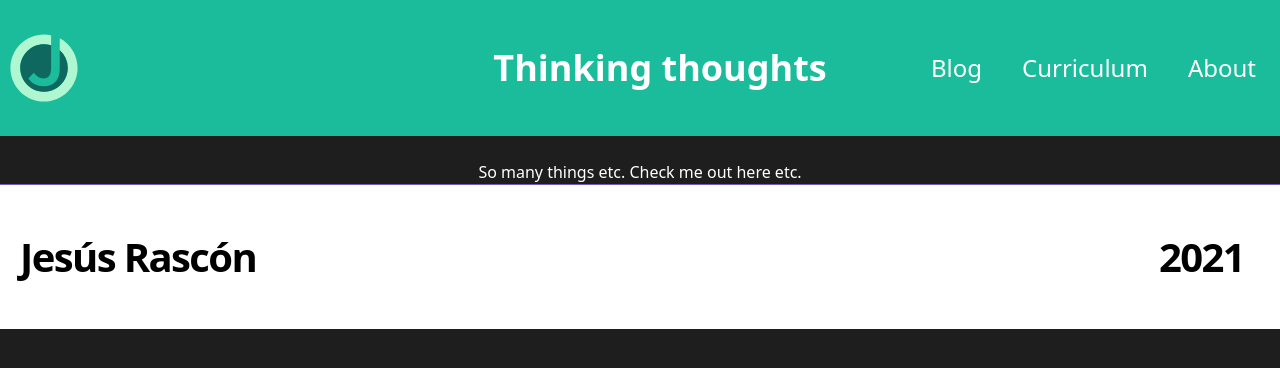
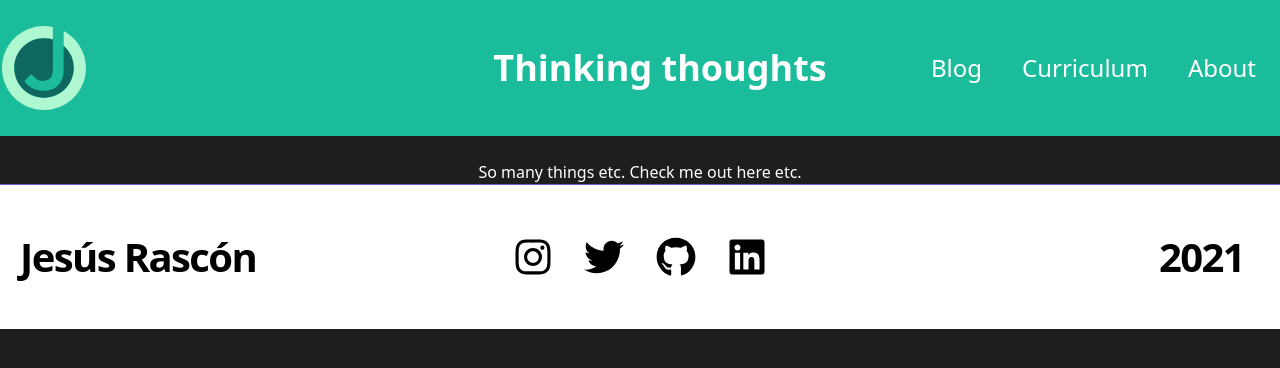
Before and after one commit to jesi-rgb/old.jesirgb.com, a Next.js app: page / in a window 1280 px wide. Shown: the top 368 px of the page. Built offline with nearby package versions, Linux system fonts and the light colour scheme.

Commit message:
added font awesome and corrected bug!

```diff
--- a/components/Footer.js
+++ b/components/Footer.js
@@ -1,4 +1,20 @@
 import Container from "./container";
+
+import {
+  faInstagram,
+  faTwitter,
+  faGithub,
+  faLinkedin,
+} from "@fortawesome/free-brands-svg-icons";
+
+import { faAddressBook, faAdjust } from "@fortawesome/free-solid-svg-icons";
+import { FontAwesomeIcon } from "@fortawesome/react-fontawesome";
+import Link from "next/link";
+
+//bug correction
+import "@fortawesome/fontawesome-svg-core/styles.css";
+import { config } from "@fortawesome/fontawesome-svg-core";
+config.autoAddCss = false; /* eslint-disable import/first */
 
 export default function Footer() {
   return (
@@ -8,6 +24,41 @@ export default function Footer() {
           <h3 className="text-4xl lg:text-5xl font-bold tracking-tighter leading-tight text-center lg:text-left mb-10 lg:mb-0 lg:pr-4 lg:w-1/2">
             Jesús Rascón
           </h3>
+          <Link href="https://www.instagram.com/jrascon_">
+            <a>
+              <FontAwesomeIcon
+                icon={faInstagram}
+                className="transform scale-250 mx-7 hover:text-accent-1"
+              />
+            </a>
+          </Link>
+
+          <Link href="https://www.twitter.com/jesi_rgb">
+            <a>
+              <FontAwesomeIcon
+                icon={faTwitter}
+                className="transform scale-250 mx-7 hover:text-accent-1"
+              />
+            </a>
+          </Link>
+
+          <Link href="https://www.github.com/jesi-rgb">
+            <a>
+              <FontAwesomeIcon
+                icon={faGithub}
+                className="transform scale-250 mx-7 hover:text-accent-1"
+              />
+            </a>
+          </Link>
+
+          <Link href="https://www.linkedin.com/in/jesús-enrique-cartas-rascón-8716131a5/">
+            <a>
+              <FontAwesomeIcon
+                icon={faLinkedin}
+                className="transform scale-250 mx-7 hover:text-accent-1"
+              />
+            </a>
+          </Link>
           <h4 className="text-2xl text-right lg:text-5xl font-bold tracking-tighter leading-tight lg:text-right mb-10 lg:mb-0 lg:pr-4 lg:w-1/2">
             2021
           </h4>
--- a/components/Header.js
+++ b/components/Header.js
@@ -3,20 +3,20 @@ import Link from "next/link";
 export const Header = () => {
   return (
     <>
-      <div class="relative bg-accent-1 pb-3 mb-6">
-        <div class="max-w-7xl mx-auto px-4 sm:px-6">
-          <div class="flex justify-between items-center border-b-2 pt-6 pb-1 md:justify-start md:space-x-10">
-            <div class="flex justify-start lg:w-0 lg:flex-1">
+      <div className="relative bg-accent-1 pb-3 mb-6">
+        <div className="max-w-7xl mx-auto px-4 sm:px-6">
+          <div className="flex justify-between items-center border-b-2 pt-6 pb-1 md:justify-start md:space-x-10">
+            <div className="flex justify-start lg:w-0 lg:flex-1">
               <a className="text-2xl font-bold text-white" href="/">
                 Thinking thoughts
               </a>
             </div>
-            <div class="flex justify-end lg:w-0 lg:flex-1">
+            <div className="flex justify-end lg:w-0 lg:flex-1">
               <a className="text-2xl font-bold text-white" href="/">
                 Hola
               </a>
             </div>
-            <div class="flex justify-end lg:w-0 lg:flex-1">
+            <div className="flex justify-end lg:w-0 lg:flex-1">
               <a className="text-2xl font-bold text-white" href="/">
                 Hola
               </a>
--- a/components/HeaderTW.js
+++ b/components/HeaderTW.js
@@ -1,43 +1,43 @@
 export const HeaderTW = () => {
   return (
     <>
-      <div class="relative bg-accent-1 py-6 mb-6">
-        <div class="max-w-7xl mx-auto px-4 sm:px-6">
-          <div class="flex justify-between items-center py-6 md:justify-start md:space-x-10">
-            <div class="flex justify-start lg:w-0 lg:flex-1">
+      <div className="relative bg-accent-1 py-6 mb-6">
+        <div className="max-w-7xl mx-auto px-4 sm:px-6">
+          <div className="flex justify-between items-center py-6 md:justify-start md:space-x-10">
+            <div className="flex lg:w-0 lg:flex-1">
               <a href="/">
                 <img
-                  class="transform scale-200 sm:h-10"
+                  className="transform scale-250 sm:h-10"
                   src="/jesi.svg"
                   alt=""
                 />
               </a>
             </div>
-            <div class="-mr-2 -my-2"></div>
-            <nav class="hidden md:flex space-x-10">
+            <div className="-mr-2 -my-2"></div>
+            <nav className="hidden md:flex space-x-10">
               <a
                 href="/"
-                class="text-base font-medium text-white text-4xl font-bold hover:text-accent-7"
+                className="text-base font-medium text-white text-4xl font-bold hover:text-accent-7"
               >
                 Thinking thoughts
               </a>
             </nav>
-            <nav class="hidden md:flex  items-center space-x-10 justify-end md:flex-1 lg:w-0">
+            <nav className="hidden md:flex items-right space-x-10 justify-end md:flex-1 lg:w-0">
               <a
                 href="/blog"
-                class="whitespace-nowrap text-base text-2xl font-medium text-white hover:text-gray-900"
+                className="whitespace-nowrap text-base text-2xl font-medium text-white hover:text-gray-900"
               >
                 Blog
               </a>
               <a
                 href="/curriculum"
-                class="whitespace-nowrap text-base text-2xl font-medium text-white hover:text-gray-900"
+                className="whitespace-nowrap text-base text-2xl font-medium text-white hover:text-gray-900"
               >
                 Curriculum
               </a>
               <a
                 href="/about"
-                class="whitespace-nowrap text-base text-2xl font-medium text-white hover:text-gray-900"
+                className="whitespace-nowrap text-base text-2xl font-medium text-white hover:text-gray-900"
               >
                 About
               </a>
--- a/components/meta.js
+++ b/components/meta.js
@@ -4,33 +4,25 @@ export default function Meta() {
   return (
     <Head>
       <link
-        rel="apple-touch-icon"
-        sizes="180x180"
-        href="/favicon/apple-touch-icon.png"
-      />
-      <link
         rel="icon"
         type="image/png"
         sizes="32x32"
-        href="/favicon/favicon-32x32.png"
+        href="/favicon-32x32.png"
       />
       <link
         rel="icon"
         type="image/png"
         sizes="16x16"
-        href="/favicon/favicon-16x16.png"
+        href="/favicon-16x16.png"
       />
-      <link rel="manifest" href="/favicon/site.webmanifest" />
       <link
-        rel="mask-icon"
-        href="/favicon/safari-pinned-tab.svg"
-        color="#000000"
+        rel="apple-touch-icon"
+        sizes="180x180"
+        href="/apple-touch-icon.png"
       />
-      <link rel="shortcut icon" href="/favicon/favicon.ico" />
-      <meta name="msapplication-TileColor" content="#000000" />
-      <meta name="msapplication-config" content="/favicon/browserconfig.xml" />
-      <meta name="theme-color" content="#000" />
-      <link rel="alternate" type="application/rss+xml" href="/feed.xml" />
+      <link rel="manifest" href="/site.webmanifest" />
+      <link rel="mask-icon" href="/safari-pinned-tab.svg" color="#1abc9c" />
+      <meta name="theme-color" content="#1abc9c" />
       <meta name="description" content={`Blogpost for Jesús rascón`} />
     </Head>
   );
--- a/package.json
+++ b/package.json
@@ -8,6 +8,10 @@
     "start": "next start"
   },
   "dependencies": {
+    "@fortawesome/fontawesome-svg-core": "^1.2.32",
+    "@fortawesome/free-brands-svg-icons": "^5.15.1",
+    "@fortawesome/free-solid-svg-icons": "^5.15.1",
+    "@fortawesome/react-fontawesome": "^0.1.14",
     "autoprefixer": "^10.1.0",
     "gray-matter": "^4.0.2",
     "marked": "^1.2.7",
--- a/pages/_app.js
+++ b/pages/_app.js
@@ -1,5 +1,9 @@
 import "../styles/index.css";
+import Head from "next/head";
 
 export default function MyApp({ Component, pageProps }) {
+  <Head>
+    <link rel="shortcut icon" href="/favicon.ico" />
+  </Head>;
   return <Component {...pageProps} />;
 }
--- a/tailwind.config.js
+++ b/tailwind.config.js
@@ -30,6 +30,8 @@ module.exports = {
       },
       scale: {
         200: "2",
+        250: "2.5",
+        300: "3",
       },
     },
   },
```
Also changed, not shown: pages/markdown-styles.module.css (+3 -4 lines), 1 other file (tests, documents, lock files or other folders).
